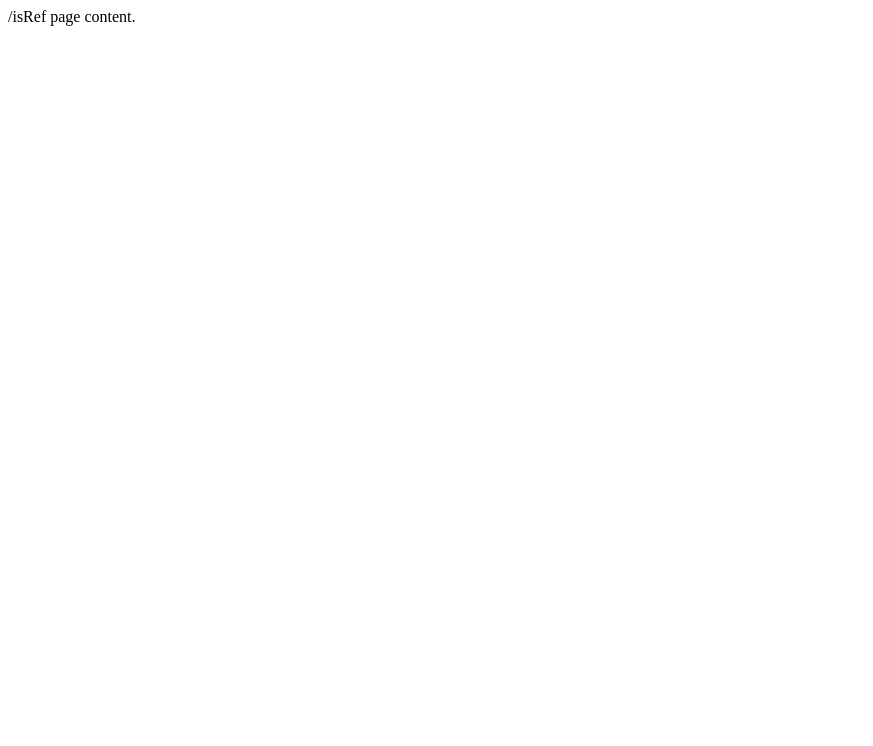
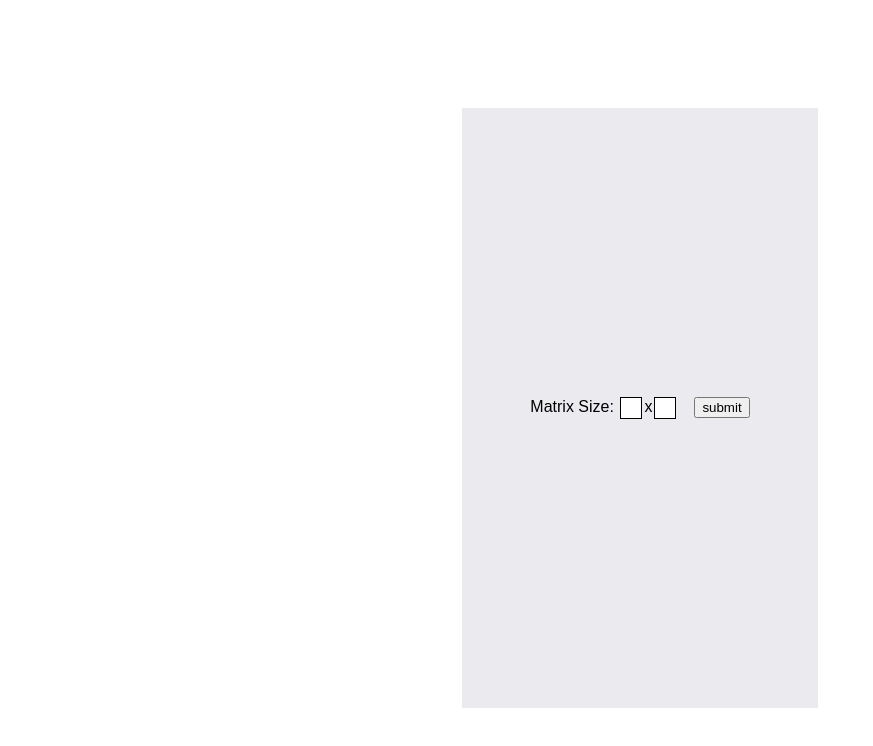
Before and after one commit to NotJoeMartinez/joes-math-tools, a Vue app: page /isRef in a window 1280 px wide. Shown: the top 746 px of the page, without its empty margins (0-873 px from the left). Built offline with nearby package versions, Linux system fonts and the light colour scheme.

Commit message:
matrix input form

```diff
--- a/src/assets/main.css
+++ b/src/assets/main.css
@@ -0,0 +1,4 @@
+
+body {
+    font-family: sans-serif;
+}
--- a/src/components/Home.vue
+++ b/src/components/Home.vue
@@ -1,12 +1,42 @@
 <template>
-   <div>
-      /home page conetent
+   <div id="flexContainer">
+      <div id="linksContainer">
+         <ul>
+            <li>
+               <router-link to="/isref">Is Row Echelon</router-link>
+            </li>
+         </ul>
+      </div>
    </div>
-
 </template>
 
 <script>
 export default {
   name: 'Home',
 }
+
+
 </script>
+
+<style scoped>
+#flexContainer {
+   display: flex;
+   justify-content: center;
+   align-items: center;
+   height: 100vh;
+   background-color: #fff;
+}
+
+#linksContainer {
+   display: flex;
+   justify-content: center;
+   align-items: flex-start;
+
+   width: 25%;
+   max-width: 50%;
+   height: 70vh;
+   padding: 20px;
+
+   background-color: #ebebef;
+}
+</style>
--- a/src/components/IsRef.vue
+++ b/src/components/IsRef.vue
@@ -1,11 +1,102 @@
 <template>
-    <div>
-            /isRef page content.
+    <div id="flexContainer">
+        <div class="matrixForm">
+            <div id="matrixDimsInput">
+                Matrix Size: <input type="text">x<input type="text">
+                <button id="matrixDimsInputBtn" @click="generateMatrixInput">
+                    submit
+                </button>
+            </div>
+
+            <div id="matrixElemInput">
+            </div>
+        </div>
+
     </div>
 </template>
 
 <script>
 export default {
     name: 'IsRef',
+    data() {
+        return {
+            matrix: null,
+            rows: 0,
+            cols: 0
+        }
+    },
+    methods: {
+        generateMatrixInput() {
+            let rows = document.querySelector('input[type="text"]').value;
+            let cols = document.querySelector('input[type="text"]').nextElementSibling.value;
+
+            let matrixElemInput = document.getElementById('matrixElemInput');
+
+
+            for (let i = 0; i < rows; i++) {
+                let row = document.createElement('div');
+                row.setAttribute("class", "row");
+                for (let j = 0; j < cols; j++) {
+                    let input = document.createElement('input');
+                    input.setAttribute("type", "text");
+                    input.setAttribute("class", "inputElem");
+                    row.appendChild(input);
+                }
+                matrixElemInput.appendChild(row);
+            }
+
+        }
+    }
 }
+
+
 </script>
+
+
+<style scoped>
+#flexContainer {
+    display: flex;
+    justify-content: center;
+    align-items: center;
+    height: 100vh;
+    background-color: #fff;
+}
+
+.matrixForm {
+    display: flex;
+    justify-content: center;
+    align-items: center; /* Changed to center to align items vertically */
+    flex-direction: column;
+    width: 25%;
+    max-width: 50%;
+    height: 70vh;
+    padding: 20px;
+    background-color: #ebebef;
+}
+
+#matrixDimsInput input {
+    width: 20px;
+    height: 1.2em; /* Set the height to match your line-height, assuming default line-height is around 1.2 */
+    font-size: 16px; /* Adjust this to match your text font size */
+    padding: 0; /* Remove default padding */
+    border: 1px solid #000; /* Default style, adjust as needed */
+    vertical-align: middle; /* Aligns input vertically with inline(-block) elements like text */
+    margin: 0 2px; /* Optional: add some space around your inputs */
+}
+
+#matrixDimsInputBtn {
+    margin-left: 1rem;
+}
+
+
+#matrixElemInput {
+    display: flex;
+    flex-direction: column;
+}
+
+.row {
+  display: flex;
+  justify-content: space-between;
+  flex-wrap: nowrap;
+}
+</style>
--- a/src/pages/HomePage.vue
+++ b/src/pages/HomePage.vue
@@ -1,5 +1,7 @@
 <template>
+  <main>
     <Home />
+  </main>
 </template>
 
 <script setup>
```
